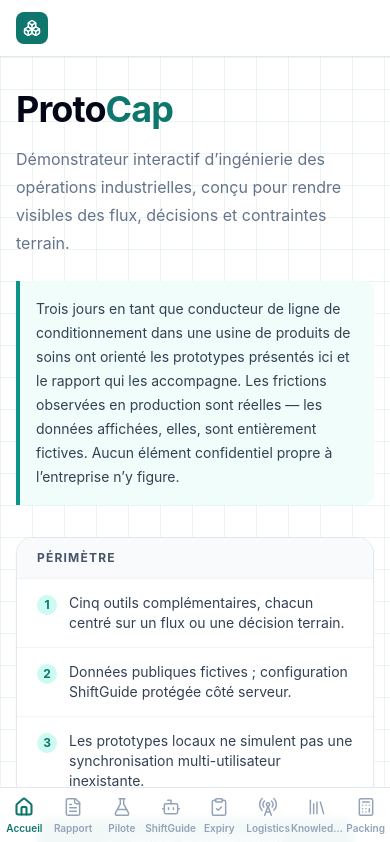
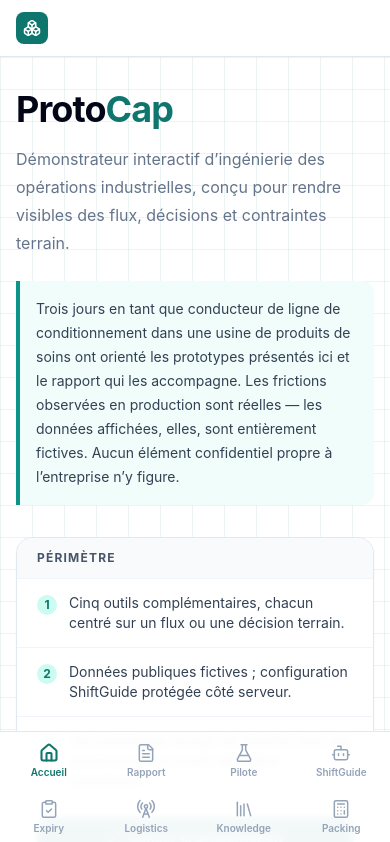
Before and after one commit to AmineAKIK/protocap, a React (Vite) app: page / in a window 390 px wide. Shown: the top 842 px of the page. Built offline with nearby package versions, Linux system fonts and the light colour scheme.

Commit message:
fix(shell): keep mobile navigation labels intact

```diff
--- a/src/components/AppShell.tsx
+++ b/src/components/AppShell.tsx
@@ -57,19 +57,19 @@ export function AppShell({ children }: AppShellProps) {
         </div>
       </header>
 
-      {/* Page content — padding-bottom on mobile to avoid bottom nav overlap */}
-      <main className="pb-[calc(5rem_+_env(safe-area-inset-bottom))] xl:pb-0">{children}</main>
+      {/* Two compact rows on narrow phones keep every destination legible without clipping. */}
+      <main className="pb-[calc(8.5rem_+_env(safe-area-inset-bottom))] sm:pb-[calc(5rem_+_env(safe-area-inset-bottom))] xl:pb-0">{children}</main>
 
-      {/* Mobile bottom nav */}
+      {/* Mobile/tablet bottom nav */}
       <nav className="fixed inset-x-0 bottom-0 z-40 border-t border-slate-200 bg-white/95 pb-[env(safe-area-inset-bottom)] backdrop-blur-sm xl:hidden">
-        <div className="grid grid-cols-8">
+        <div className="grid grid-cols-4 sm:grid-cols-8">
           {navItems.map((item) => (
             <NavLink
               key={item.to}
               to={item.to}
               end={item.to === '/'}
               className={({ isActive }) =>
-                `flex min-h-14 flex-col items-center justify-center gap-1 px-1 py-2 text-[10px] font-semibold transition-colors ${
+                `flex min-h-14 min-w-0 flex-col items-center justify-center gap-1 px-1 py-2 text-[10px] font-semibold transition-colors ${
                   isActive ? 'text-teal-700' : 'text-slate-400'
                 }`
               }
@@ -77,7 +77,7 @@ export function AppShell({ children }: AppShellProps) {
               {({ isActive }) => (
                 <>
                   <item.icon size={20} strokeWidth={isActive ? 2.5 : 1.8} />
-                  <span className="max-w-[52px] truncate">{item.label.split(' ')[0]}</span>
+                  <span className="max-w-full whitespace-nowrap leading-none">{item.label.split(' ')[0]}</span>
                 </>
               )}
             </NavLink>
```
